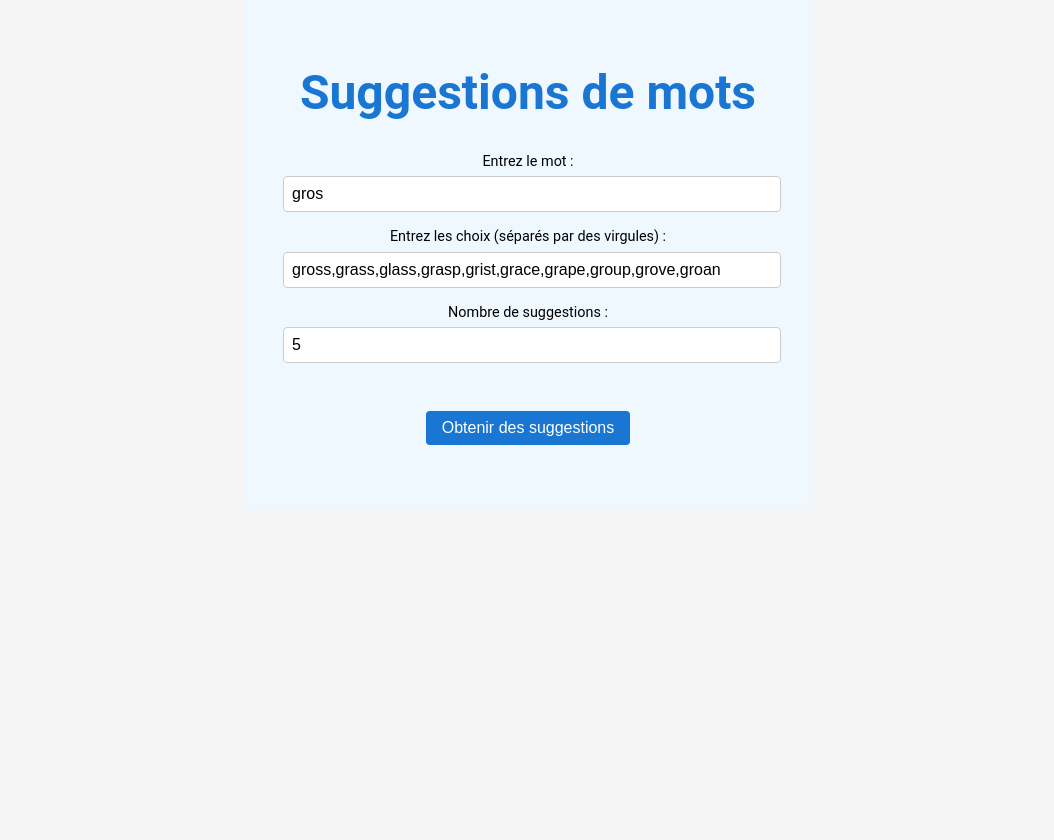
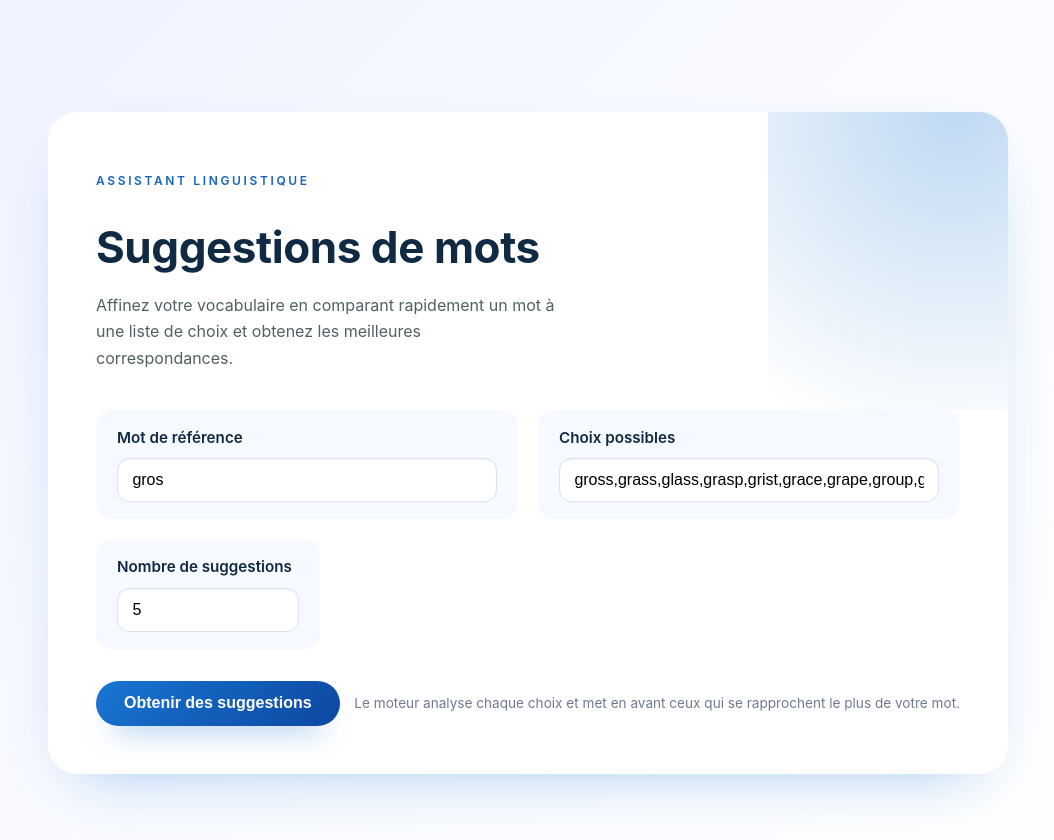
Before and after one commit to idready/work-job-interview, an Angular app: page / in a window 1280 px wide. Shown: the top 840 px of the page, without its empty margins (112-1166 px from the left). Before the commit the page ends 800 px from the top, so only its background shows below. Built offline with nearby package versions, Linux system fonts and the light colour scheme.

Commit message:
beautify the app

```diff
--- a/src/app/app.scss
+++ b/src/app/app.scss
@@ -1,8 +1,7 @@
 .main {
-    display: grid;
-    grid-template-columns: 1fr;
-    grid-auto-rows: minmax(100px, auto);
-    gap: 16px;
+    min-height: 100vh;
+    display: flex;
+    align-items: center;
     justify-content: center;
-    padding: 0;
+    padding: clamp(1.5rem, 5vw, 4rem);
 }
--- a/src/app/word-suggestions/word-suggestions.html
+++ b/src/app/word-suggestions/word-suggestions.html
@@ -1,31 +1,75 @@
-<div class="suggestions-container">
-    <h1 class="title">Suggestions de mots</h1>
-    <form (ngSubmit)="onSubmit()" #wordForm="ngForm" class="form-container">
-        <div class="input-field">
-            <label for="term">Entrez le mot :</label>
-            <input type="text" id="term" name="term" [(ngModel)]="term" required />
+<section class="word-suggestions">
+    <div class="word-suggestions__inner">
+        <header class="word-suggestions__header">
+            <p class="word-suggestions__eyebrow">Assistant linguistique</p>
+            <h1>Suggestions de mots</h1>
+            <p class="word-suggestions__subtitle">
+                Affinez votre vocabulaire en comparant rapidement un mot à une liste de choix et obtenez les meilleures correspondances.
+            </p>
+        </header>
+
+        <form
+            (ngSubmit)="onSubmit()"
+            #wordForm="ngForm"
+            class="word-suggestions__form"
+            novalidate
+        >
+            <div class="form-grid">
+                <div class="form-field">
+                    <label for="term">Mot de référence</label>
+                    <input
+                        type="text"
+                        id="term"
+                        name="term"
+                        [(ngModel)]="term"
+                        required
+                        placeholder="Ex. innovation"
+                        autocomplete="off"
+                    />
                 </div>
 
-        <div class="input-field">
-            <label for="choices">Entrez les choix (séparés par des virgules) :</label>
-            <input type="text" id="choices" name="choices" [(ngModel)]="choicesInput" required />
+                <div class="form-field">
+                    <label for="choices">Choix possibles</label>
+                    <input
+                        type="text"
+                        id="choices"
+                        name="choices"
+                        [(ngModel)]="choicesInput"
+                        required
+                        placeholder="Séparez chaque mot par une virgule"
+                        autocomplete="off"
+                    />
                 </div>
 
-        <div class="input-field">
-            <label for="numberOfSuggestions">Nombre de suggestions :</label>
-            <input type="number" id="numberOfSuggestions" name="numberOfSuggestions" [(ngModel)]="numberOfSuggestions" min="1" required />
+                <div class="form-field form-field--narrow">
+                    <label for="numberOfSuggestions">Nombre de suggestions</label>
+                    <input
+                        type="number"
+                        id="numberOfSuggestions"
+                        name="numberOfSuggestions"
+                        [(ngModel)]="numberOfSuggestions"
+                        min="1"
+                        required
+                    />
                 </div>
-        <div class="buttons">
-            <button type="submit" class="button" [disabled]="!wordForm.form.valid">Obtenir des suggestions</button>
+            </div>
+
+            <div class="form-actions">
+                <button type="submit" class="button" [disabled]="!wordForm.form.valid">
+                    Obtenir des suggestions
+                </button>
+                <p class="form-hint">Le moteur analyse chaque choix et met en avant ceux qui se rapprochent le plus de votre mot.</p>
             </div>
         </form>
 
-    <div *ngIf="suggestions.length > 0" class="results-container">
-        <h3>Suggestions :</h3>
-        <ul class="suggestions-list">
-            <li *ngFor="let suggestion of suggestions">
-                {{ suggestion.value }} (Différences : {{ suggestion.diff }})
+        <section *ngIf="suggestions.length > 0" class="word-suggestions__results">
+            <h2>Suggestions</h2>
+            <ul class="results-list">
+                <li class="results-list__item" *ngFor="let suggestion of suggestions">
+                    <span class="result-word">{{ suggestion.value }}</span>
+                    <span class="result-meta">Différences : {{ suggestion.diff }}</span>
                 </li>
             </ul>
+        </section>
     </div>
-</div>
+</section>
--- a/src/app/word-suggestions/word-suggestions.scss
+++ b/src/app/word-suggestions/word-suggestions.scss
@@ -1,92 +1,231 @@
 :host {
-    display: flex;
-    margin: 0 auto;
-    border-radius: 0.8rem;
+    display: block;
+    width: min(60rem, 100%);
+    margin: clamp(1.5rem, 4vw, 3rem) auto;
 }
 
+.word-suggestions {
+    position: relative;
+    background-color: #ffffff;
+    border-radius: 1.8rem;
+    padding: clamp(2rem, 4vw, 3rem);
+    box-shadow: 0 24px 60px -32px rgba(25, 118, 210, 0.45);
+    overflow: hidden;
+    isolation: isolate;
 
-.title {
-    text-align: center;
-    margin: 2rem 0;
-    font-size: 3rem;
-    color: #1976d2;
-    text-align: center;
+    &::before {
+        content: "";
+        position: absolute;
+        inset: -20% -40% auto auto;
+        width: 65%;
+        height: 65%;
+        background: radial-gradient(circle at 30% 30%, rgba(25, 118, 210, 0.28), transparent 65%);
+        z-index: 0;
+    }
 }
 
-.suggestions-container {
-    padding: 2rem;
-    background-color: aliceblue;
+.word-suggestions__inner {
+    position: relative;
+    z-index: 1;
+    display: flex;
+    flex-direction: column;
+    gap: clamp(1.5rem, 3vw, 2.5rem);
 }
 
+.word-suggestions__header {
+    display: flex;
+    flex-direction: column;
+    gap: 0.75rem;
+}
 
-.form-container {
+.word-suggestions__header h1 {
+    margin: 0;
+    font-size: clamp(2rem, 4vw, 2.75rem);
+    color: #102a43;
+    letter-spacing: -0.01em;
+}
+
+.word-suggestions__eyebrow {
+    font-size: 0.75rem;
+    letter-spacing: 0.22em;
+    text-transform: uppercase;
+    color: #1565c0;
+    font-weight: 600;
+}
+
+.word-suggestions__subtitle {
+    margin: 0;
+    max-width: 46ch;
+    color: #516063;
+    line-height: 1.65;
+}
+
+.word-suggestions__form {
+    display: flex;
+    flex-direction: column;
+    gap: clamp(1.25rem, 3vw, 2rem);
+}
+
+.form-grid {
+    display: grid;
+    gap: 1.25rem;
+    grid-template-columns: repeat(auto-fit, minmax(220px, 1fr));
+}
+
+.form-field {
+    display: flex;
+    flex-direction: column;
+    gap: 0.55rem;
+    background: #f6f9ff;
+    padding: 1rem 1.25rem;
+    border-radius: 1rem;
+    border: 1px solid transparent;
+    transition: border-color 0.2s ease, box-shadow 0.2s ease;
+}
+
+.form-field label {
+    font-weight: 600;
+    color: #102a43;
+    font-size: 0.95rem;
+}
+
+.form-field input {
+    font-size: 1rem;
+    padding: 0.75rem 0.9rem;
+    border-radius: 0.75rem;
+    border: 1px solid #d8e2f1;
+    background: #ffffff;
+    box-shadow: inset 0 1px 2px rgba(16, 42, 67, 0.06);
+    transition: border-color 0.2s ease, box-shadow 0.2s ease;
+}
+
+.form-field input::placeholder {
+    color: #9aa9bc;
+}
+
+.form-field input:focus {
+    outline: none;
+    border-color: #1976d2;
+    box-shadow: 0 0 0 3px rgba(25, 118, 210, 0.15);
+}
+
+.form-field:hover {
+    border-color: #c5d7f2;
+    box-shadow: 0 12px 30px -24px rgba(25, 118, 210, 0.55);
+}
+
+.form-field--narrow {
+    max-width: none;
+}
+
+.form-actions {
+    display: flex;
+    flex-direction: column;
+    gap: 0.75rem;
+    align-items: flex-start;
+}
+
+.button {
+    display: inline-flex;
+    align-items: center;
+    justify-content: center;
+    gap: 0.5rem;
+    padding: 0.85rem 1.75rem;
+    font-size: 1rem;
+    font-weight: 600;
+    background: linear-gradient(135deg, #1976d2 0%, #0d47a1 100%);
+    color: #ffffff;
+    border: none;
+    border-radius: 999px;
+    cursor: pointer;
+    box-shadow: 0 18px 30px -18px rgba(25, 118, 210, 0.8);
+    transition: transform 0.2s ease, box-shadow 0.2s ease;
+}
+
+.button:hover {
+    transform: translateY(-1px);
+    box-shadow: 0 26px 40px -24px rgba(25, 118, 210, 0.7);
+}
+
+.button:disabled {
+    cursor: not-allowed;
+    background: linear-gradient(135deg, #b7c7e4 0%, #a2b4d3 100%);
+    box-shadow: none;
+}
+
+.form-hint {
+    margin: 0;
+    font-size: 0.85rem;
+    color: #6e7b8f;
+}
+
+.word-suggestions__results {
+    background: #f6faff;
+    border-radius: 1.25rem;
+    padding: 1.5rem;
+    border: 1px solid #d9e7fb;
     display: flex;
     flex-direction: column;
     gap: 1rem;
 }
 
-.input-field {
-    display: flex;
-    align-items: center;
+.word-suggestions__results h2 {
+    margin: 0;
+    font-size: 1.5rem;
+    color: #0f1d3a;
 }
 
-.buttons {
-    margin: 2rem 0;
-    text-align: center;
+.results-list {
+    list-style: none;
+    margin: 0;
+    padding: 0;
+    display: grid;
+    gap: 0.75rem;
 }
 
-.input-field {
+.results-list__item {
+    padding: 1rem 1.25rem;
+    background: #ffffff;
+    border-radius: 1rem;
+    border: 1px solid #e0ecfd;
     display: flex;
-    align-items: center;
-    flex-flow: column wrap;
+    flex-direction: column;
+    gap: 0.45rem;
+    box-shadow: 0 12px 20px -20px rgba(25, 118, 210, 0.35);
+}
 
-    label {
-        font-size: 0.9rem;
-        margin-bottom: 0.4rem;
-        text-align: left;
+.result-word {
+    font-weight: 600;
+    font-size: 1.1rem;
+    color: #102a43;
+}
+
+.result-meta {
+    font-size: 0.9rem;
+    color: #4f6272;
+}
+
+@media (min-width: 600px) {
+    .results-list__item {
+        flex-direction: row;
+        align-items: center;
+        justify-content: space-between;
     }
 }
 
-.button {
-    display: inline-block;
-    padding: 0.5rem 1rem;
-    font-size: 1rem;
-    background-color: #1976d2;
-    color: white;
-    border: none;
-    border-radius: 4px;
-    cursor: pointer;
+@media (min-width: 720px) {
+    .form-grid {
+        grid-template-columns: repeat(2, minmax(0, 1fr));
+    }
 
-    &:hover {
-        background-color: #1565c0;
-        transition: color 0.3s ease;
+    .form-field--narrow {
+        max-width: 14rem;
+        justify-self: start;
+    }
+
+    .form-actions {
+        flex-direction: row;
+        align-items: center;
+        justify-content: space-between;
     }
 }
-
-input[type="text"], input[type="number"] {
-    padding: 0.5rem;
-    margin-left: 0.5rem;
-    font-size: 1rem;
-    border: 1px solid #ccc;
-    border-radius: 4px;
-    min-width: 30rem;
-
-    &:hover {
-        border-color: #1976d2;
-    }
-}
-
-
-.results-container {
-    display: flex;
-    flex-direction: column;
-    align-items: center;
-    margin-top: 1rem;
-}
-
-.suggestions-list {
-    margin-top: 1rem;
-    list-style-type: none;
-    padding: 0;
-    flex: 1;
-}
--- a/src/styles.scss
+++ b/src/styles.scss
@@ -1,7 +1,20 @@
-/* You can add global styles to this file, and also import other style files */
+*,
+*::before,
+*::after {
+    box-sizing: border-box;
+}
+
 body {
+    margin: 0;
+    min-height: 100vh;
     padding: 0;
-    margin: 0;
-    font-family: Roboto, "Helvetica Neue", sans-serif;
-    background-color: #f5f5f5;
+    font-family: "Inter", Roboto, "Helvetica Neue", sans-serif;
+    background: linear-gradient(135deg, #eef2ff 0%, #f9fbff 50%, #ffffff 100%);
+    color: #102a43;
+    line-height: 1.5;
+    -webkit-font-smoothing: antialiased;
 }
+
+::selection {
+    background: rgba(25, 118, 210, 0.2);
+}
```
Lines whose indentation alone changed are shown as unchanged.
